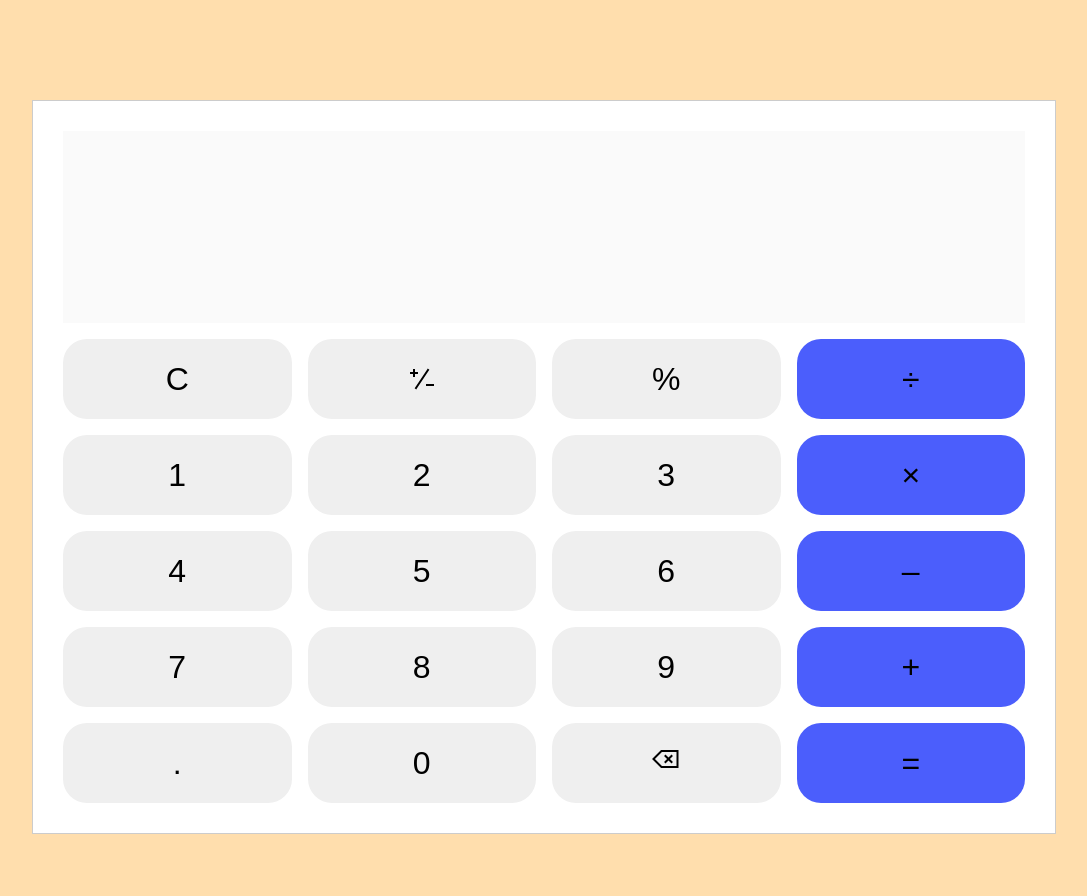
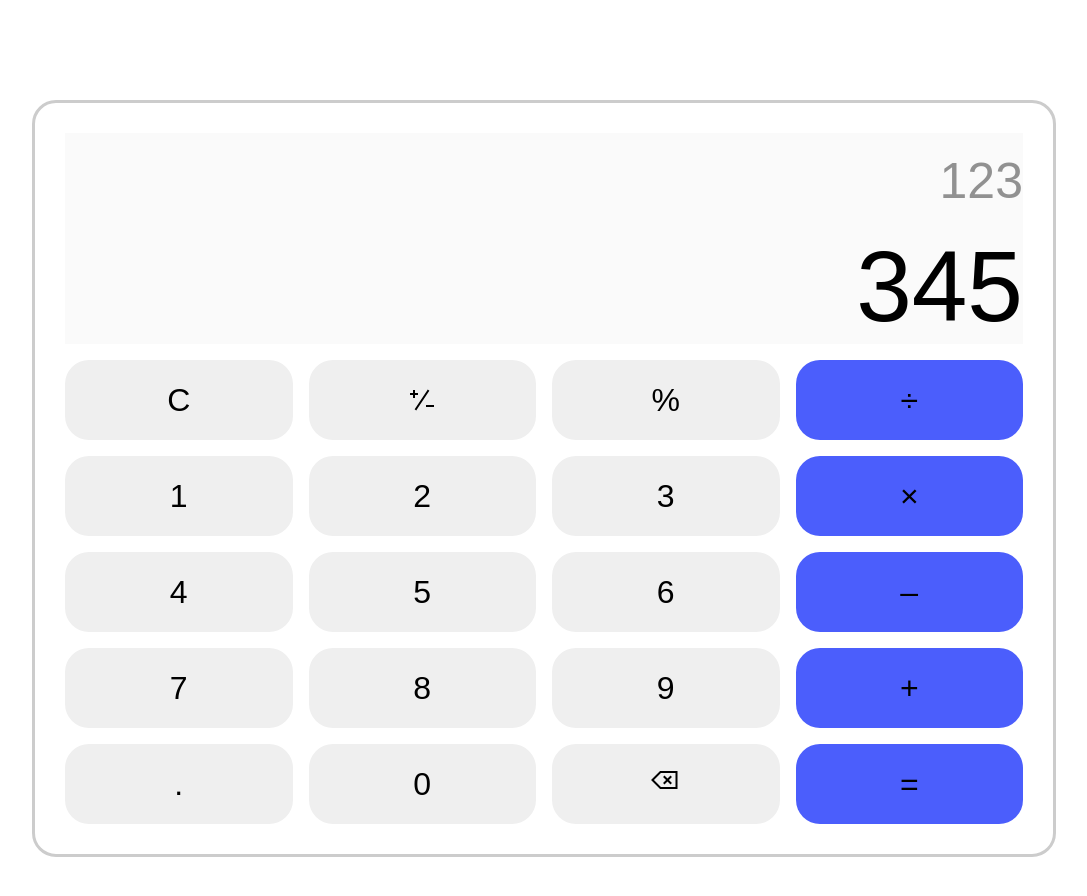
Before and after one commit to ldanh270/calculator, a plain HTML site: page index.html in a window 1280 px wide. Shown: the whole page, without its empty margins (96-1183 px from the left). Drawn offline with Linux system fonts and the light colour scheme.

Commit message:
xong design

```diff
--- a/index.html
+++ b/index.html
@@ -9,8 +9,8 @@
   <body>
     <div id="container">
       <div id="display">
-        <input type="text" id="pre-result" disabled />
-        <input type="text" id="result" disabled />
+        <input type="text" id="pre-result" disabled value="123" />
+        <input type="text" id="result" disabled value="345" />
       </div>
       <div id="btn-container">
         <div id="calc-btns">
--- a/styles.css
+++ b/styles.css
@@ -5,9 +5,6 @@
   border: 0;
   font-size: xx-large;
   font-weight: 500;
-}
-html {
-  background-color: navajowhite;
 }
 
 button {
@@ -26,7 +23,8 @@ button {
   gap: 16px;
 
   background-color: #fff;
-  border: 1px solid #ccc;
+  border: 3px solid #ccc;
+  border-radius: 24px;
 }
 
 #display {
@@ -37,10 +35,18 @@ button {
 #pre-result {
   width: 100%;
   min-height: 3rem;
+
+  text-align: right;
+  font-size: 50px;
+  color: #919191;
 }
 #result {
   width: 100%;
   min-height: 3rem;
+
+  text-align: right;
+  font-size: 100px;
+  color: #000;
 }
 #btn-container {
   display: grid;
@@ -88,7 +94,3 @@ button {
 .num-btn {
   flex: 1 1 calc(33.33% - 16px);
 }
-
-/* .num-btn:nth-child(3n + 4) {
-  clear: left;
-} */
```
